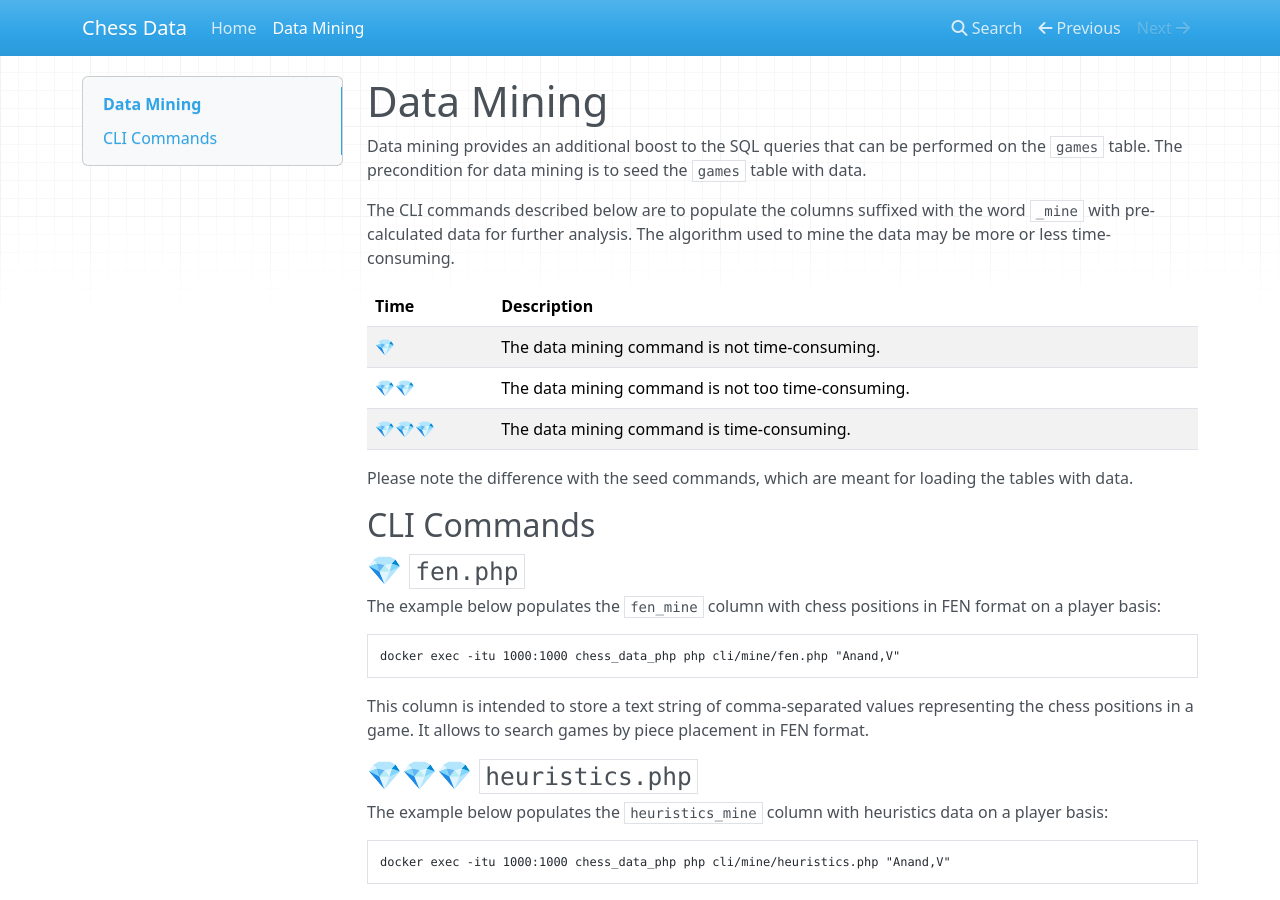
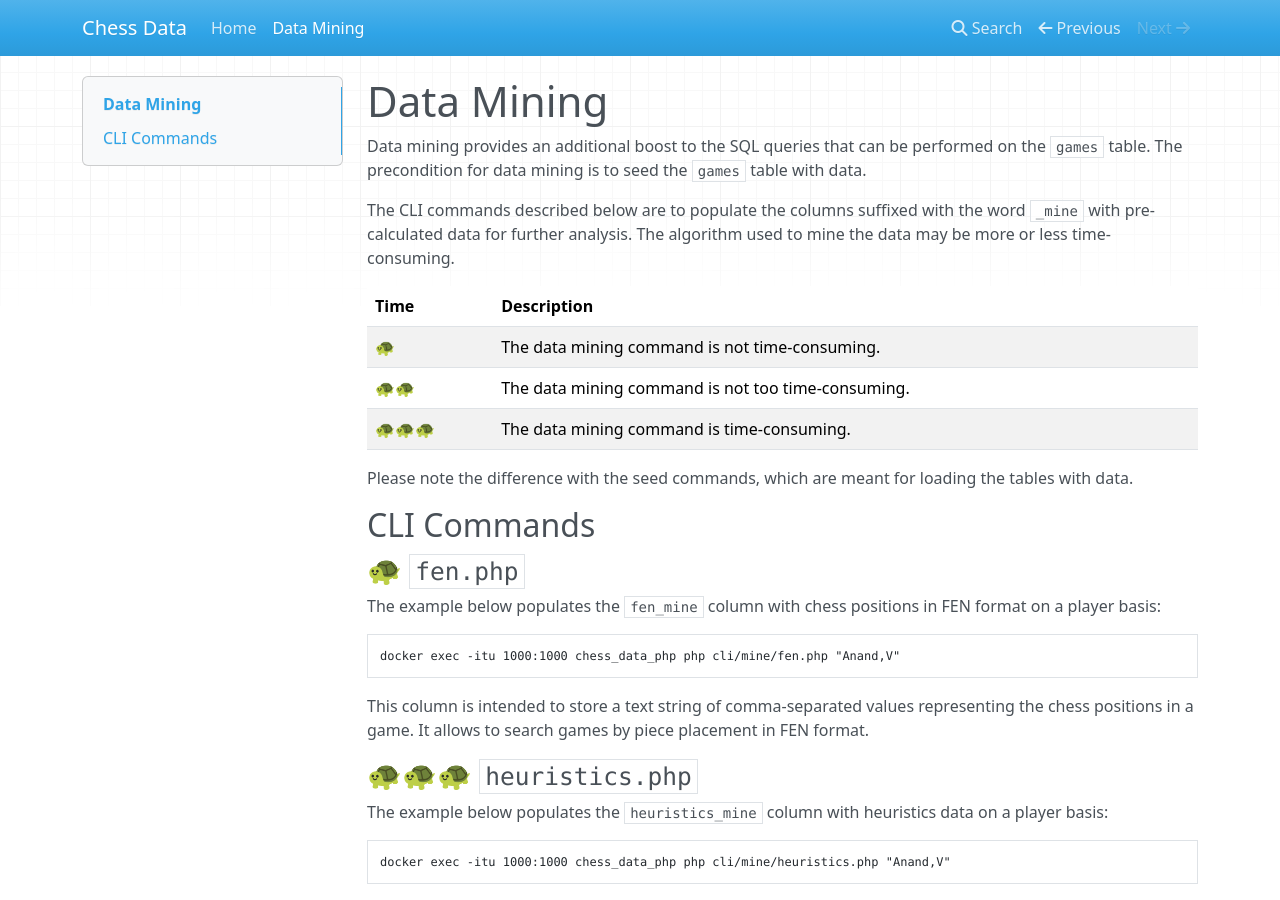
Before and after one commit to chesslablab/chess-data, an MkDocs documentation site: the page built from docs/data-mining.md, in a window 1280 px wide and 900 px high. Built offline with MkDocs 1.6.1, drawn with Linux system fonts in a browser that asks for light colours; nearby versions of some CDN libraries.

Commit message:
Replaced 💎 with 🐢

```diff
--- a/docs/data-mining.md
+++ b/docs/data-mining.md
@@ -6,15 +6,15 @@ The CLI commands described below are to populate the columns suffixed with the w
 
 | Time | Description |
 | :------- | :---------- |
-| 💎 | The data mining command is not time-consuming. |
-| 💎💎 | The data mining command is not too time-consuming.  |
-| 💎💎💎 | The data mining command is time-consuming. |
+| 🐢 | The data mining command is not time-consuming. |
+| 🐢🐢 | The data mining command is not too time-consuming.  |
+| 🐢🐢🐢 | The data mining command is time-consuming. |
 
 Please note the difference with the seed commands, which are meant for loading the tables with data.
 
 ## CLI Commands
 
-### 💎 `fen.php`
+### 🐢 `fen.php`
 
 The example below populates the `fen_mine` column with chess positions in FEN format on a player basis:
 
@@ -24,7 +24,7 @@ docker exec -itu 1000:1000 chess_data_php php cli/mine/fen.php "Anand,V"
 
 This column is intended to store a text string of comma-separated values representing the chess positions in a game. It allows to search games by piece placement in FEN format.
 
-### 💎💎💎 `heuristics.php`
+### 🐢🐢🐢 `heuristics.php`
 
 The example below populates the `heuristics_mine` column with heuristics data on a player basis:
 
```
